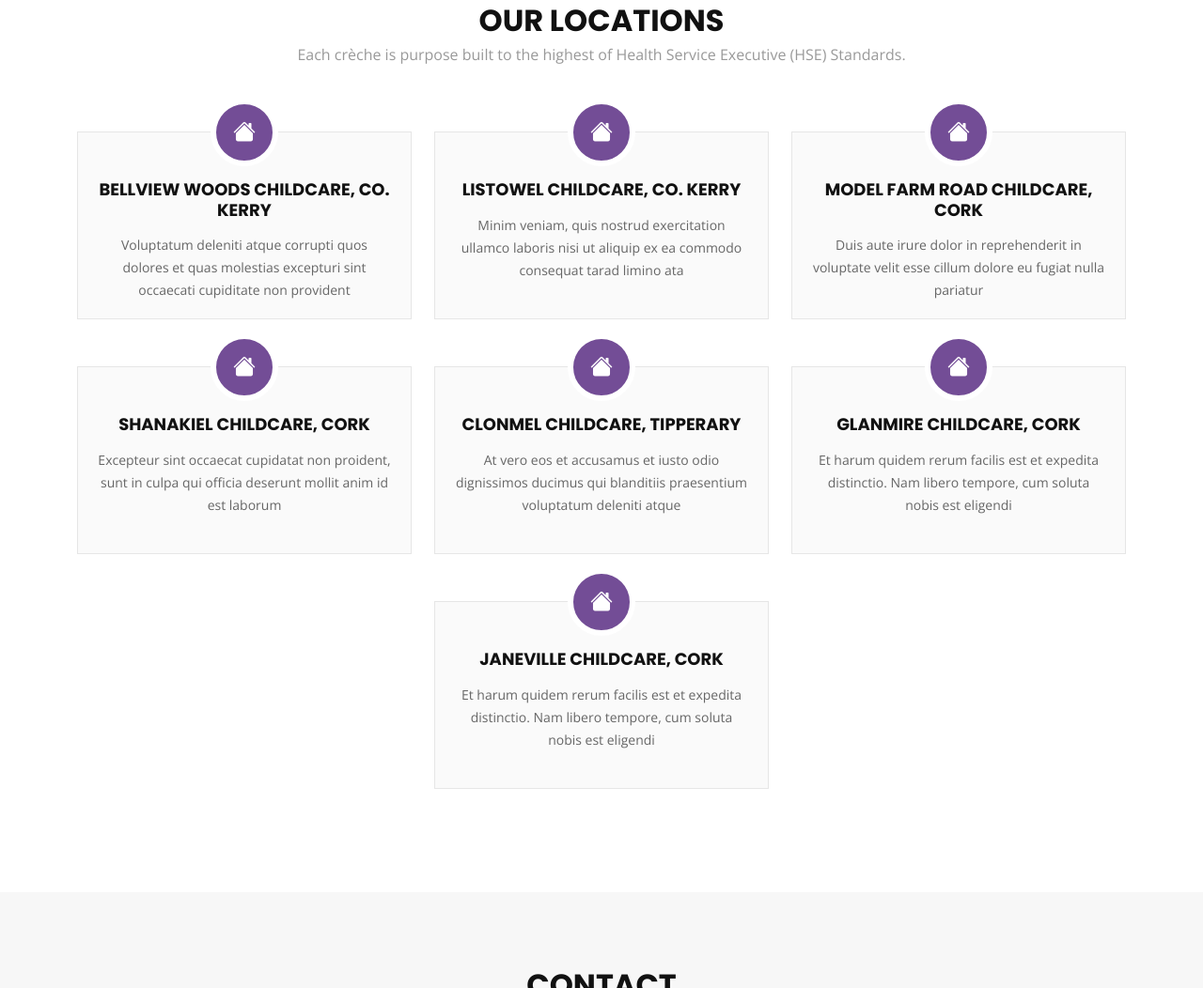
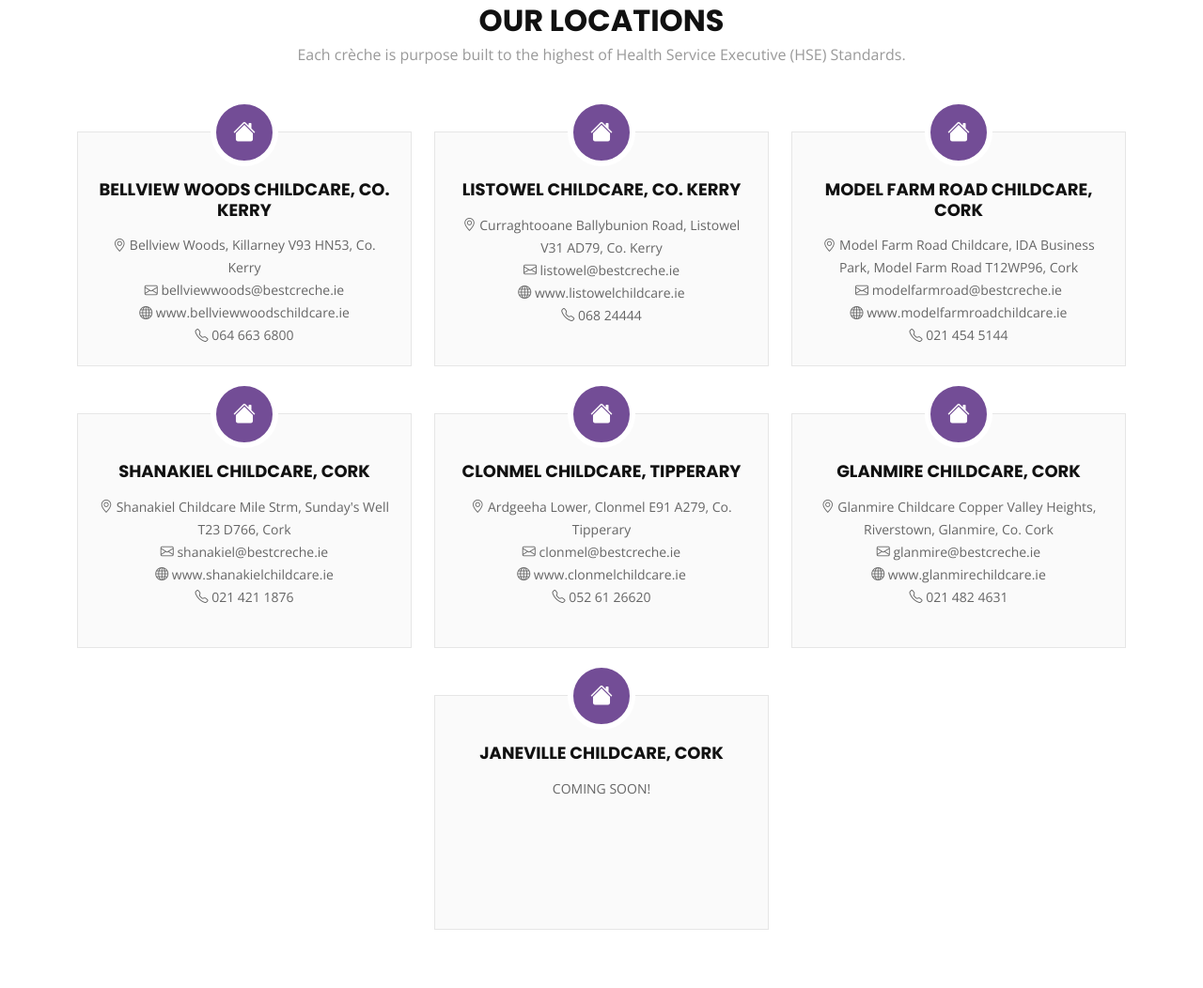
Before and after one commit to haydal810/Creche-Index-Page, a plain HTML site: page index.html in a window 1280 px wide. Shown: the part 877-1929 px from the top of the page at 94% size. Drawn offline with nearby package versions, Linux system fonts and the light colour scheme.

Commit message:
updates to locations section

```diff
--- a/assets/css/style.css
+++ b/assets/css/style.css
@@ -672,7 +672,7 @@ section {
   margin-bottom: 50px;
   text-align: center;
   border: 1px solid #e6e6e6;
-  height: 200px;
+  height: 250px;
   position: relative;
   background: #fafafa;
 }
@@ -1164,3 +1164,14 @@ section {
 /* Custom css */
 
 #services .row {justify-content: space-around;}
+
+.description a
+{
+  color:#666666;
+}
+
+.description a:hover
+{
+  color:#734d96;
+
+}
--- a/index.html
+++ b/index.html
@@ -5,9 +5,9 @@
   <meta charset="utf-8">
   <meta content="width=device-width, initial-scale=1.0" name="viewport">
 
-  <title>Regna Bootstrap Template</title>
-  <meta content="" name="description">
-  <meta content="" name="keywords">
+  <title>Best Creche Group | Childcare in Ireland</title>
+  <meta content="Premium Childcare in Ireland" name="description">
+  <meta content="Creche Childcare" name="keywords">
 
   <!-- Favicons -->
   <link href="assets/img/favicon.png" rel="icon">
@@ -114,59 +114,82 @@
         <div class="row">
           <div class="col-lg-4 col-md-6" data-aos="zoom-in">
             <div class="box">
-              <div class="icon"><a href=""><i class="bi bi-house-fill"></i></a></div>
-              <h4 class="title"><a href="">Bellview Woods Childcare, Co. Kerry</a></h4>
-              <p class="description">Voluptatum deleniti atque corrupti quos dolores et quas molestias excepturi sint
-                occaecati cupiditate non provident</p>
+              <div class="icon"><a href="http://bellviewwoodschildcare.ie/" target="_blank" rel="noopener noreferrer"><i
+                    class="bi bi-house-fill"></i></a></div>
+              <h4 class="title"><a href="http://bellviewwoodschildcare.ie/" target="_blank"
+                  rel="noopener noreferrer">Bellview Woods Childcare, Co. Kerry</a></h4>
+              <p class="description"><i class="bi bi-geo-alt"></i> Bellview Woods, Killarney V93 HN53, Co. Kerry<br><i
+                  class="bi bi-envelope"></i><a href="mailto:bellviewwoods@bestcreche.ie">
+                  bellviewwoods@bestcreche.ie</a><br><i class="bi bi-globe"></i><a
+                  href="http://bellviewwoodschildcare.ie/">
+                  www.bellviewwoodschildcare.ie</a><br><i class="bi bi-telephone"></i><a href="tel:+353646636800"> 064
+                  663 6800</a></p>
             </div>
           </div>
           <div class="col-lg-4 col-md-6" data-aos="zoom-in">
             <div class="box">
-              <div class="icon"><a href=""><i class="bi bi-house-fill"></i></a></div>
-              <h4 class="title"><a href="">Listowel Childcare, Co. Kerry</a></h4>
-              <p class="description">Minim veniam, quis nostrud exercitation ullamco laboris nisi ut aliquip ex ea
-                commodo consequat tarad limino ata</p>
+              <div class="icon"><a href="http://listowelchildcare.ie/"><i class="bi bi-house-fill"></i></a></div>
+              <h4 class="title"><a href="http://listowelchildcare.ie/">Listowel Childcare, Co. Kerry</a></h4>
+              <p class="description"><i class="bi bi-geo-alt"></i> Curraghtooane Ballybunion Road, Listowel V31 AD79,
+                Co. Kerry<br><i class="bi bi-envelope"></i><a href="mailto:listowel@bestcreche.ie">
+                  listowel@bestcreche.ie</a><br><i class="bi bi-globe"></i><a href="http://listowelchildcare.ie/">
+                  www.listowelchildcare.ie</a><br><i class="bi bi-telephone"></i><a href="tel:+3536824444"> 068
+                  24444</a></p>
             </div>
           </div>
           <div class="col-lg-4 col-md-6" data-aos="zoom-in">
             <div class="box">
-              <div class="icon"><a href=""><i class="bi bi-house-fill"></i></a></div>
-              <h4 class="title"><a href="">Model Farm Road Childcare, Cork</a></h4>
-              <p class="description">Duis aute irure dolor in reprehenderit in voluptate velit esse cillum dolore eu
-                fugiat nulla pariatur</p>
+              <div class="icon"><a href="http://modelfarmroadchildcare.ie/"><i class="bi bi-house-fill"></i></a></div>
+              <h4 class="title"><a href="http://modelfarmroadchildcare.ie/">Model Farm Road Childcare, Cork</a></h4>
+              <p class="description"><i class="bi bi-geo-alt"></i> Model Farm Road Childcare, IDA Business Park, Model
+                Farm Road T12WP96, Cork<br><i class="bi bi-envelope"></i><a href="mailto:modelfarmroad@bestcreche.ie">
+                  modelfarmroad@bestcreche.ie</a><br><i class="bi bi-globe"></i><a
+                  href="http://modelfarmroadchildcare.ie/">
+                  www.modelfarmroadchildcare.ie</a><br><i class="bi bi-telephone"></i><a href="tel:+353214545144"> 021
+                  454 5144</a></p>
             </div>
           </div>
 
           <div class="col-lg-4 col-md-6" data-aos="zoom-in">
             <div class="box">
-              <div class="icon"><a href=""><i class="bi bi-house-fill"></i></a></div>
-              <h4 class="title"><a href="">Shanakiel Childcare, Cork</a></h4>
-              <p class="description">Excepteur sint occaecat cupidatat non proident, sunt in culpa qui officia deserunt
-                mollit anim id est laborum</p>
+              <div class="icon"><a href="http://shanakielchildcare.ie/"><i class="bi bi-house-fill"></i></a></div>
+              <h4 class="title"><a href="http://shanakielchildcare.ie/">Shanakiel Childcare, Cork</a></h4>
+              <p class="description"><i class="bi bi-geo-alt"></i> Shanakiel Childcare
+                Mile Strm, Sunday's Well T23 D766, Cork<br><i class="bi bi-envelope"></i><a
+                  href="mailto:shanakiel@bestcreche.ie">
+                  shanakiel@bestcreche.ie</a><br><i class="bi bi-globe"></i><a href="http://shanakielchildcare.ie/">
+                  www.shanakielchildcare.ie</a><br><i class="bi bi-telephone"></i><a href="tel:+3530214211876"> 021 421
+                  1876</a></p>
             </div>
           </div>
           <div class="col-lg-4 col-md-6" data-aos="zoom-in">
             <div class="box">
-              <div class="icon"><a href=""><i class="bi bi-house-fill"></i></a></div>
-              <h4 class="title"><a href="">Clonmel Childcare, Tipperary</a></h4>
-              <p class="description">At vero eos et accusamus et iusto odio dignissimos ducimus qui blanditiis
-                praesentium voluptatum deleniti atque</p>
+              <div class="icon"><a href="http://clonmelchildcare.ie/"><i class="bi bi-house-fill"></i></a></div>
+              <h4 class="title"><a href="http://clonmelchildcare.ie/">Clonmel Childcare, Tipperary</a></h4>
+              <p class="description"><i class="bi bi-geo-alt"></i> Ardgeeha Lower, Clonmel E91 A279, Co. Tipperary<br><i
+                  class="bi bi-envelope"></i><a href="mailto:clonmel@bestcreche.ie">
+                  clonmel@bestcreche.ie</a><br><i class="bi bi-globe"></i><a href="http://clonmelchildcare.ie/">
+                  www.clonmelchildcare.ie</a><br><i class="bi bi-telephone"></i><a href="tel:+353526126620"> 052 61
+                  26620</a></p>
             </div>
           </div>
           <div class="col-lg-4 col-md-6" data-aos="zoom-in">
             <div class="box">
-              <div class="icon"><a href=""><i class="bi bi-house-fill"></i></a></div>
-              <h4 class="title"><a href="">Glanmire Childcare, Cork</a></h4>
-              <p class="description">Et harum quidem rerum facilis est et expedita distinctio. Nam libero tempore, cum
-                soluta nobis est eligendi</p>
+              <div class="icon"><a href="http://glanmirechildcare.ie/"><i class="bi bi-house-fill"></i></a></div>
+              <h4 class="title"><a href="http://glanmirechildcare.ie/">Glanmire Childcare, Cork</a></h4>
+              <p class="description"><i class="bi bi-geo-alt"></i> Glanmire Childcare
+                Copper Valley Heights, Riverstown, Glanmire, Co. Cork<br><i class="bi bi-envelope"></i><a
+                  href="mailto:glanmire@bestcreche.ie">
+                  glanmire@bestcreche.ie</a><br><i class="bi bi-globe"></i><a href="http://glanmirechildcare.ie/">
+                  www.glanmirechildcare.ie</a><br><i class="bi bi-telephone"></i><a href="tel:+353214824631"> 021 482
+                  4631</a></p>
             </div>
           </div>
           <div class="col-lg-4 col-md-6" data-aos="zoom-in">
             <div class="box">
-              <div class="icon"><a href=""><i class="bi bi-house-fill"></i></a></div>
-              <h4 class="title"><a href="">Janeville Childcare, Cork</a></h4>
-              <p class="description">Et harum quidem rerum facilis est et expedita distinctio. Nam libero tempore, cum
-                soluta nobis est eligendi</p>
+              <div class="icon"><a href="http://janevillechildcare.ie/"><i class="bi bi-house-fill"></i></a></div>
+              <h4 class="title"><a href="http://janevillechildcare.ie/">Janeville Childcare, Cork</a></h4>
+              <p class="description">COMING SOON!</p>
             </div>
           </div>
         </div>
```
